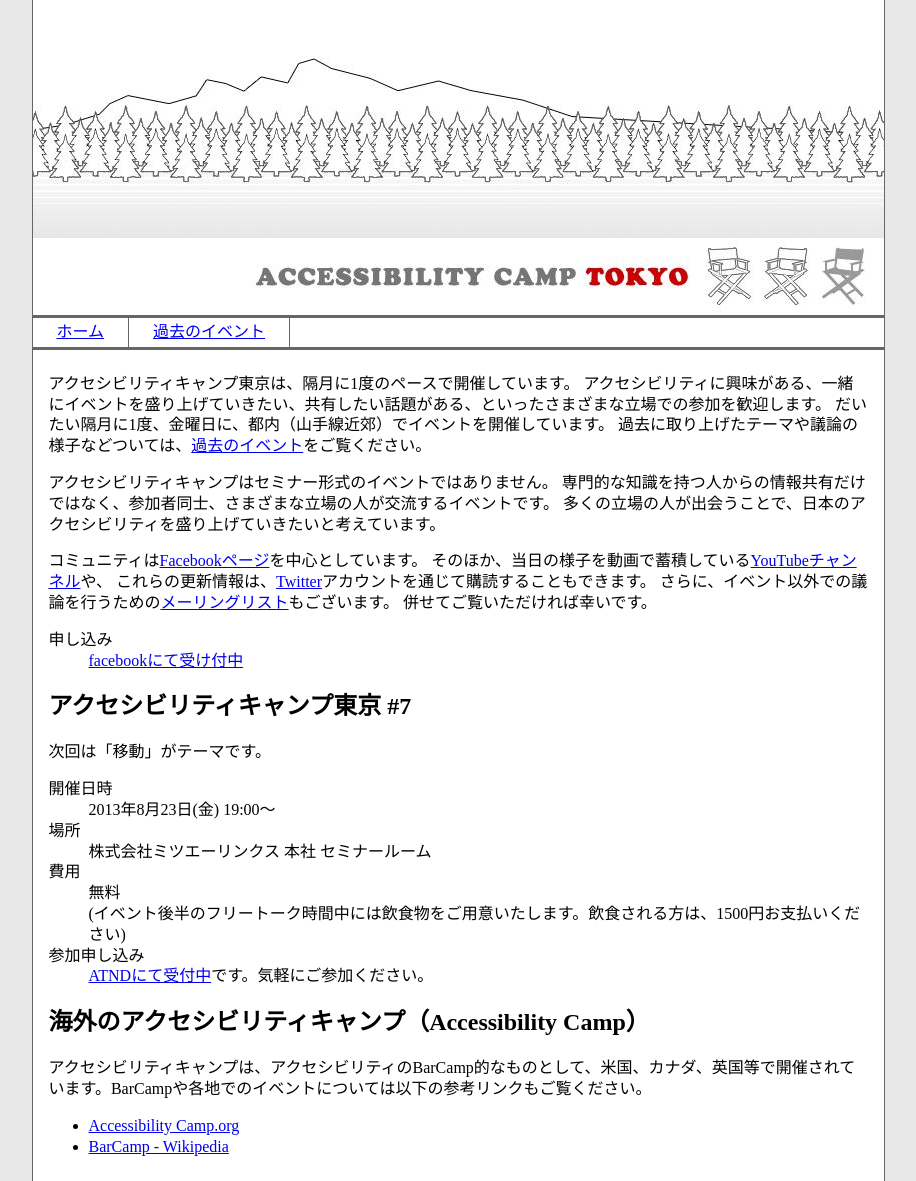
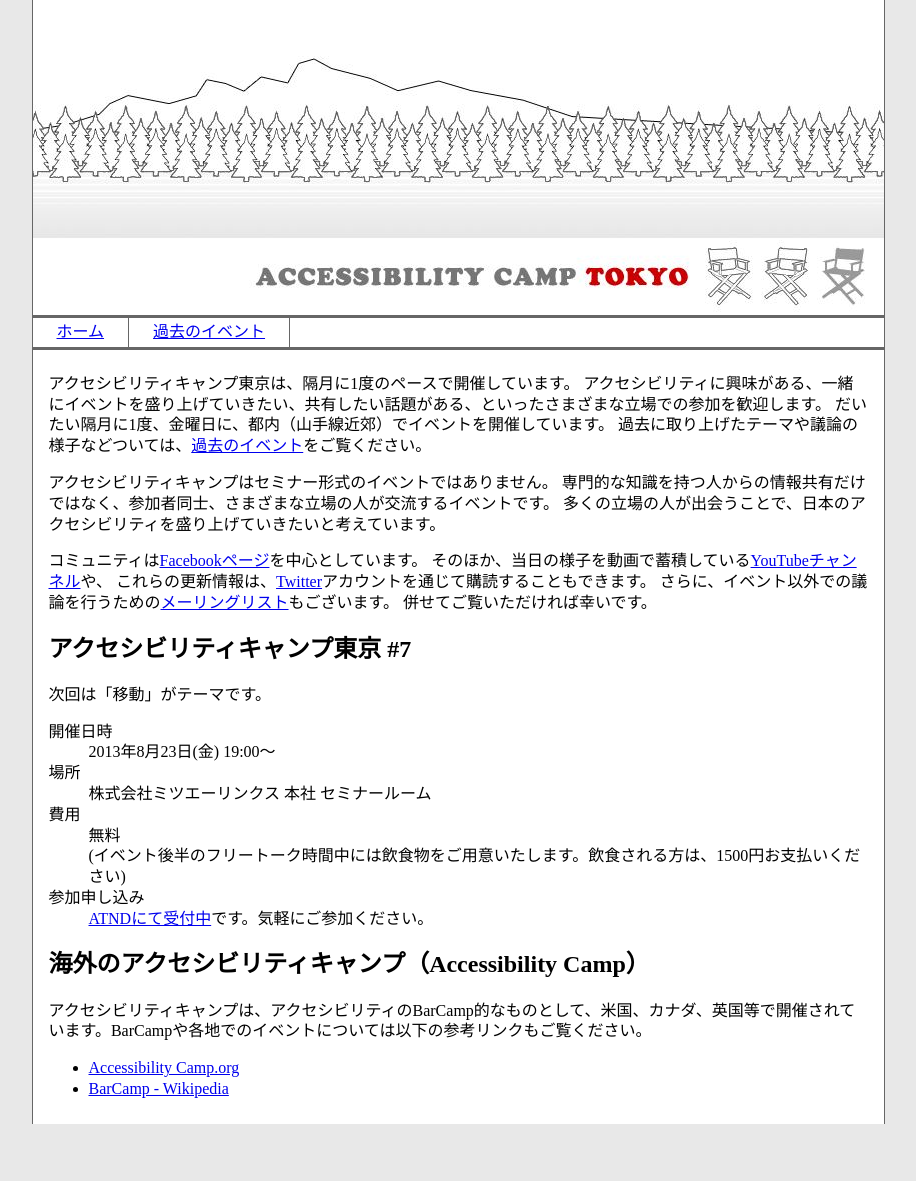
Before and after one commit to a11ytokyo/a11ytokyo.github.io, a Jekyll site: the page built from index.md, in a window 1280 px wide. Shown: the whole page, without its empty margins (182-1098 px from the left). Built offline with Jekyll 4.4.1, drawn with Linux system fonts in a browser that asks for light colours; after the commit the page ends 1124 px from its top, so only the background shows below that.

Commit message:
リンクに消し忘れを修正

```diff
--- a/index.md
+++ b/index.md
@@ -16,10 +16,6 @@ layout: common
 これらの更新情報は、[Twitter][tw]アカウントを通じて購読することもできます。
 さらに、イベント以外での議論を行うための[メーリングリスト][ml]もございます。
 併せてご覧いただければ幸いです。
-
-
-申し込み
-:   [facebookにて受け付中](https://www.facebook.com/events/217278211758325/)
 
 
 # アクセシビリティキャンプ東京 #7	{#schedule}
```
